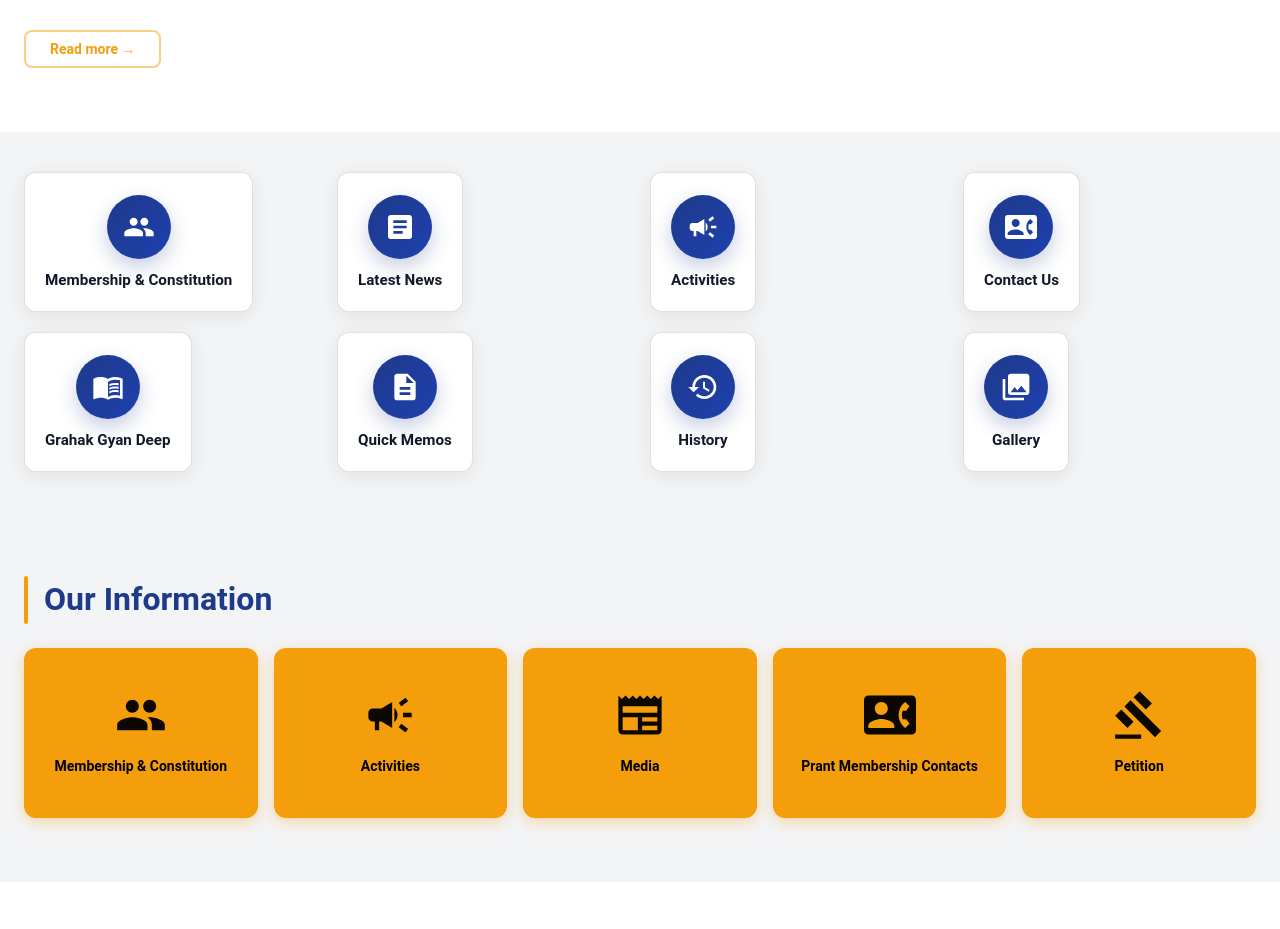
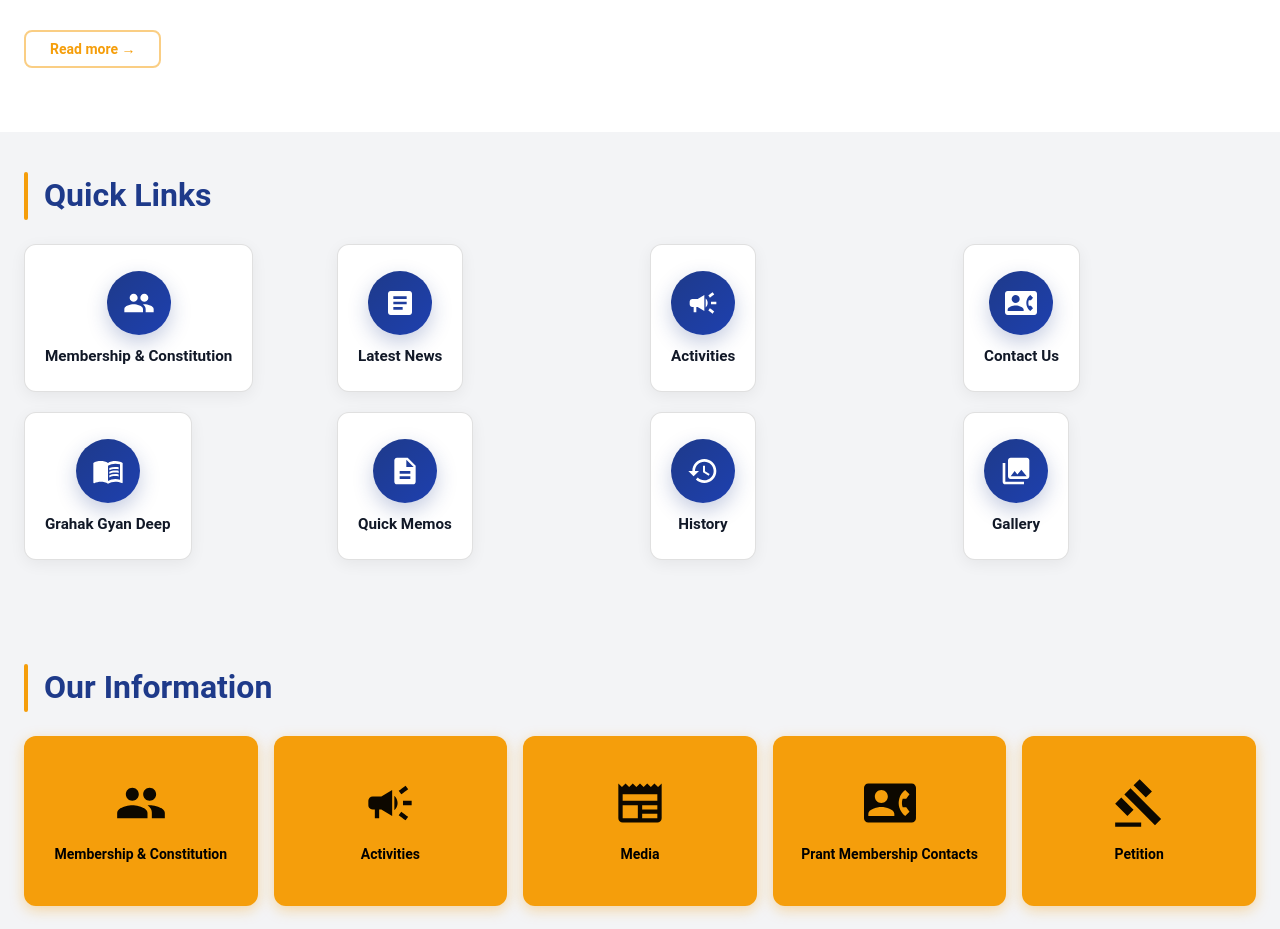
Before and after one commit to bettercode1/abgp, a React (Vite) app: page / in a window 1280 px wide. Shown: the part 1225-2154 px from the top of the page. Built offline with nearby package versions, Linux system fonts and the light colour scheme.

Commit message:
frontend changes

```diff
--- a/src/App.tsx
+++ b/src/App.tsx
@@ -74,10 +74,9 @@ function App() {
       setFontSize(savedFontSize);
     }
 
-    // Simulate initial load
-    setTimeout(() => {
-      setLoading(false);
-    }, 1000);
+    // Brief initial load (smooth feel without long wait)
+    const id = setTimeout(() => setLoading(false), 450);
+    return () => clearTimeout(id);
   }, []);
 
   // Theme is derived from currentTheme
--- a/src/components/ScrollToTop.tsx
+++ b/src/components/ScrollToTop.tsx
@@ -5,7 +5,8 @@ export const ScrollToTop = () => {
   const { pathname } = useLocation();
 
   useEffect(() => {
-    window.scrollTo(0, 0);
+    const prefersReducedMotion = window.matchMedia('(prefers-reduced-motion: reduce)').matches;
+    window.scrollTo({ top: 0, left: 0, behavior: prefersReducedMotion ? 'auto' : 'smooth' });
   }, [pathname]);
 
   return null;
--- a/src/components/sections/QuickAccessCardsSection.tsx
+++ b/src/components/sections/QuickAccessCardsSection.tsx
@@ -1,4 +1,4 @@
-import React from 'react';
+import React, { useState, useEffect } from 'react';
 import {
   Box,
   Container,
@@ -20,7 +20,9 @@ import {
 } from '@mui/icons-material';
 import { useTranslation } from 'react-i18next';
 import { useNavigate } from 'react-router-dom';
+import { useScrollReveal } from '../../hooks/useScrollReveal';
 
+const STAGGER_MS = 50;
 const quickAccessItems = [
   { key: 'home.quickAccess.membership', path: '/membership', icon: Group },
   { key: 'home.quickAccess.news', path: '/news', icon: Article },
@@ -36,40 +38,88 @@ export const QuickAccessCardsSection: React.FC = () => {
   const { t } = useTranslation();
   const theme = useTheme();
   const navigate = useNavigate();
+  const { ref, inView } = useScrollReveal();
+  const [prefersReducedMotion, setPrefersReducedMotion] = useState(false);
+  useEffect(() => {
+    const m = window.matchMedia('(prefers-reduced-motion: reduce)');
+    setPrefersReducedMotion(m.matches);
+    const handler = () => setPrefersReducedMotion(m.matches);
+    m.addEventListener('change', handler);
+    return () => m.removeEventListener('change', handler);
+  }, []);
 
   return (
-    <Box sx={{ py: { xs: 4, sm: 5 }, backgroundColor: theme.palette.background.default }}>
+    <Box
+      ref={ref}
+      component="nav"
+      aria-label={t('nav.quickLinks')}
+      sx={{ py: { xs: 4, sm: 5 }, backgroundColor: theme.palette.background.default }}
+    >
       <Container maxWidth="lg" sx={{ px: { xs: 2, sm: 3 } }}>
+        <Box sx={{ display: 'flex', alignItems: 'center', gap: { xs: 1.5, sm: 2 }, mb: 3 }}>
+          <Box
+            sx={{
+              width: 4,
+              height: { xs: 40, md: 48 },
+              borderRadius: 1,
+              backgroundColor: theme.palette.secondary.main,
+              flexShrink: 0,
+            }}
+          />
+          <Typography
+            variant="h4"
+            fontWeight={700}
+            color="primary"
+            sx={{ fontSize: { xs: '1.25rem', sm: '1.5rem', md: '2rem' } }}
+          >
+            {t('nav.quickLinks')}
+          </Typography>
+        </Box>
+
         <Grid container spacing={{ xs: 2, sm: 2.5 }} justifyContent="center">
-          {quickAccessItems.map((item) => {
+          {quickAccessItems.map((item, index) => {
             const Icon = item.icon;
+            const delay = prefersReducedMotion ? 0 : index * STAGGER_MS;
             return (
               <Grid item xs={6} sm={3} key={item.key}>
+                <Box
+                  sx={{
+                    opacity: inView ? 1 : 0,
+                    transform: inView ? 'translateY(0)' : 'translateY(14px)',
+                    transition: prefersReducedMotion
+                      ? 'none'
+                      : `opacity 0.5s ease-out ${delay}ms, transform 0.5s ease-out ${delay}ms`,
+                  }}
+                >
                   <Card
                     component="button"
                     type="button"
                     onClick={() => navigate(item.path)}
                     sx={{
                       height: '100%',
-                    minHeight: { xs: 120, sm: 140 },
+                      minHeight: { xs: 128, sm: 148 },
                       cursor: 'pointer',
                       borderRadius: 3,
                       border: '1px solid',
                       borderColor: 'divider',
                       backgroundColor: theme.palette.background.paper,
-                    boxShadow: '0 4px 20px rgba(0,0,0,0.08)',
-                    transition: 'transform 0.3s ease, box-shadow 0.3s ease, border-color 0.3s ease',
+                      boxShadow: '0 4px 16px rgba(0,0,0,0.06)',
+                      transition: 'transform 0.25s ease, box-shadow 0.25s ease, border-color 0.25s ease',
                       textAlign: 'center',
                       p: 0,
                       overflow: 'hidden',
                       '&:hover': {
-                      transform: 'translateY(-10px)',
-                      boxShadow: `0 20px 40px rgba(30, 58, 138, 0.2), 0 0 0 2px ${theme.palette.primary.main}`,
+                        transform: 'translateY(-5px)',
+                        boxShadow: `0 12px 28px rgba(30, 58, 138, 0.12), 0 0 0 1px ${theme.palette.primary.main}`,
                         borderColor: theme.palette.primary.main,
                       },
+                      '&:focus-visible': {
+                        outline: `2px solid ${theme.palette.primary.main}`,
+                        outlineOffset: 2,
+                      },
                       '&:hover .quick-access-icon': {
-                      transform: 'scale(1.08)',
-                      boxShadow: `0 12px 28px ${theme.palette.primary.main}50`,
+                        transform: 'scale(1.04)',
+                        boxShadow: `0 8px 20px ${theme.palette.primary.main}40`,
                       },
                     }}
                   >
@@ -86,7 +136,7 @@ export const QuickAccessCardsSection: React.FC = () => {
                           justifyContent: 'center',
                           mb: { xs: 1.25, sm: 1.5 },
                           boxShadow: `0 8px 20px ${theme.palette.primary.main}40`,
-                        transition: 'transform 0.3s ease, box-shadow 0.3s ease',
+                          transition: 'transform 0.25s ease, box-shadow 0.25s ease',
                         }}
                       >
                         <Icon sx={{ fontSize: { xs: 26, sm: 28, md: 32 }, color: 'white' }} />
@@ -105,6 +155,7 @@ export const QuickAccessCardsSection: React.FC = () => {
                       </Typography>
                     </CardContent>
                   </Card>
+                </Box>
               </Grid>
             );
           })}
--- a/src/index.css
+++ b/src/index.css
@@ -24,9 +24,28 @@ code {
   outline-offset: 2px;
 }
 
-/* Smooth scrolling */
+/* Smooth scrolling (respect reduced motion) */
 html {
   scroll-behavior: smooth;
+  scroll-padding-top: 8rem;
+}
+@media (prefers-reduced-motion: reduce) {
+  html {
+    scroll-behavior: auto;
+  }
+}
+
+/* Smoother interactions */
+* {
+  -webkit-tap-highlight-color: transparent;
+}
+a, button {
+  transition: color 0.2s ease, background-color 0.2s ease, opacity 0.2s ease, border-color 0.2s ease;
+}
+@media (prefers-reduced-motion: reduce) {
+  a, button {
+    transition: none;
+  }
 }
 
 /* Skip to content link */
--- a/src/layouts/MainLayout.tsx
+++ b/src/layouts/MainLayout.tsx
@@ -24,6 +24,7 @@ import {
   Stack,
   Divider,
   Grid,
+  Fade,
 } from '@mui/material';
 import {
   Menu as MenuIcon,
@@ -251,18 +252,13 @@ export const MainLayout: React.FC<MainLayoutProps> = ({
         {t('skip.content')}
       </Link>
 
-      {/* Top Utility Bar - orange/saffron on home, clean elsewhere */}
+      {/* Top Utility Bar - orange/saffron on all pages */}
       <Box
         sx={{
-          background: location.pathname === '/'
-            ? theme.palette.secondary.main
-            : theme.palette.mode === 'dark'
-              ? theme.palette.background.default
-              : theme.palette.grey[100],
-          color: location.pathname === '/' ? theme.palette.secondary.contrastText : theme.palette.text.primary,
+          background: theme.palette.secondary.main,
+          color: theme.palette.secondary.contrastText,
           py: { xs: 1, sm: 1.5 },
-          borderBottom: location.pathname === '/' ? `3px solid ${theme.palette.primary.main}` : `1px solid ${theme.palette.divider}`,
-          transition: 'background 0.3s ease, color 0.3s ease',
+          borderBottom: `3px solid ${theme.palette.primary.main}`,
         }}
       >
         <Container maxWidth="lg" sx={{ px: { xs: 2, sm: 3 } }}>
@@ -527,7 +523,7 @@ export const MainLayout: React.FC<MainLayoutProps> = ({
         {drawer}
       </Drawer>
 
-      {/* Main Content */}
+      {/* Main Content - fade in on route change */}
       <Box
         id="main-content"
         component="main"
@@ -537,7 +533,9 @@ export const MainLayout: React.FC<MainLayoutProps> = ({
         }}
         role="main"
       >
-        {children}
+        <Fade in key={location.pathname} timeout={{ enter: 280, exit: 0 }} appear>
+          <Box sx={{ minHeight: '100%' }}>{children}</Box>
+        </Fade>
       </Box>
 
       {/* Footer - simple black */}
--- a/src/pages/AboutPage.tsx
+++ b/src/pages/AboutPage.tsx
@@ -61,7 +61,7 @@ export const AboutPage: React.FC = () => {
     },
     {
       quote: t('about.quotes.president.text', "The work of Grahak Panchayat is right effort in the right direction. You should strive to take this activity to every city and village."),
-      author: "President Frakrudin Ali Ahmad",
+      author: "President Fakhruddin Ali Ahmad",
       date: "14th Jan 1975"
     },
     {
--- a/src/theme/themes.ts
+++ b/src/theme/themes.ts
@@ -233,6 +233,51 @@ export const themeMap: Record<ThemeName, ThemeOptions> = {
   maroonGold: maroonGoldTheme,
 };
 
+const smoothTransitions = {
+  duration: {
+    shortest: 150,
+    shorter: 200,
+    short: 250,
+    standard: 300,
+    complex: 375,
+    enteringScreen: 225,
+    leavingScreen: 195,
+  },
+  easing: {
+    easeInOut: 'cubic-bezier(0.4, 0, 0.2, 1)',
+    easeOut: 'cubic-bezier(0, 0, 0.2, 1)',
+    easeIn: 'cubic-bezier(0.4, 0, 1, 1)',
+  },
+};
+
 export const getTheme = (themeName: ThemeName) => {
-  return createTheme(themeMap[themeName]);
+  const base = themeMap[themeName];
+  return createTheme({
+    ...base,
+    transitions: smoothTransitions,
+    components: {
+      ...(base.components ?? {}),
+      MuiButton: {
+        styleOverrides: {
+          root: {
+            transition: 'background-color 0.2s ease, color 0.2s ease, box-shadow 0.2s ease, border-color 0.2s ease',
+          },
+        },
+      },
+      MuiIconButton: {
+        styleOverrides: {
+          root: {
+            transition: 'background-color 0.2s ease, color 0.2s ease',
+          },
+        },
+      },
+      MuiListItemButton: {
+        styleOverrides: {
+          root: {
+            transition: 'background-color 0.2s ease',
+          },
+        },
+      },
+    },
+  });
 };
```
Also changed, not shown: src/components/GlobalLoader.tsx (+20 -2 lines), src/i18n/index.ts (+7 -7 lines). Lines whose indentation alone changed are shown as unchanged.
